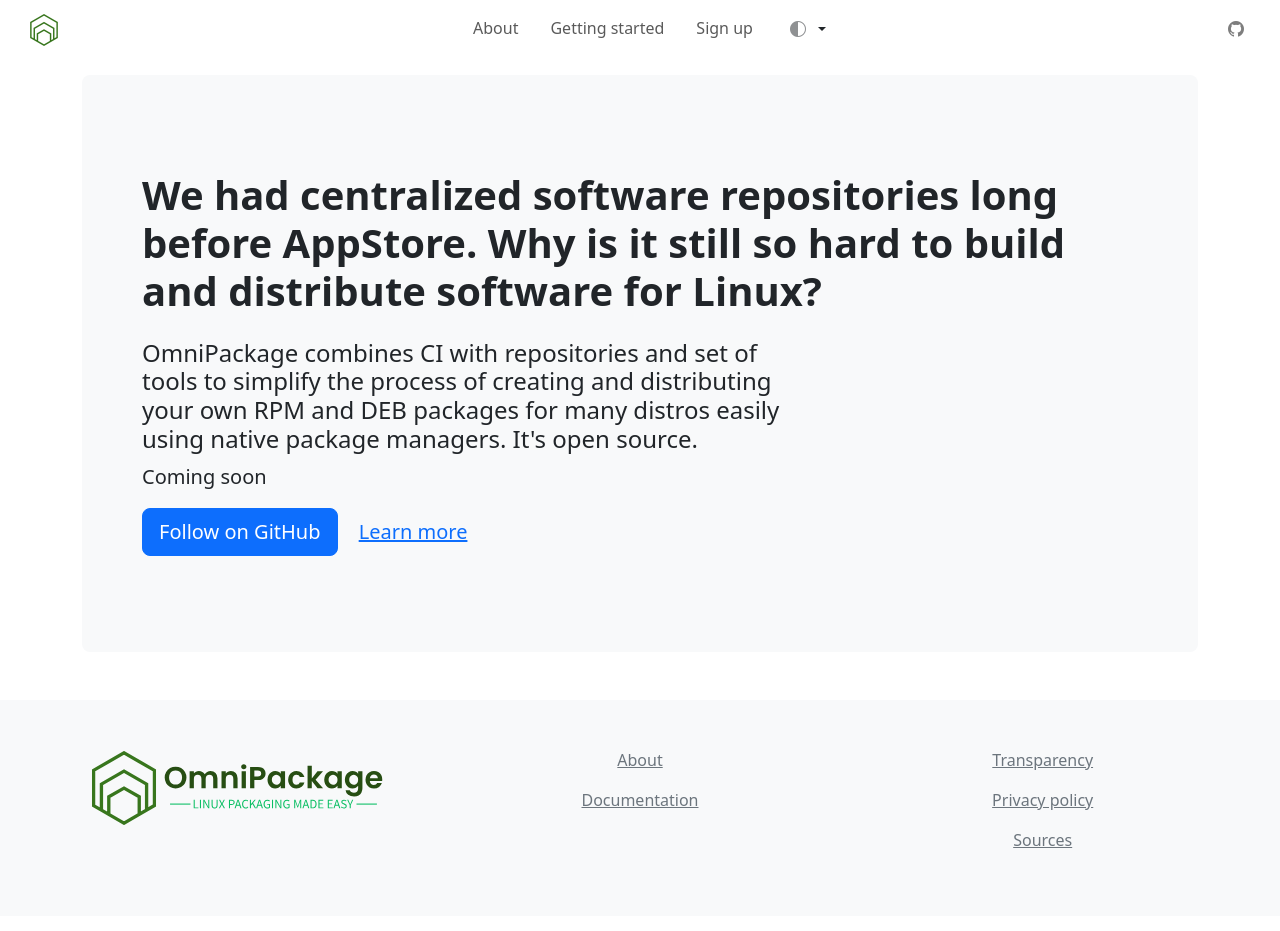
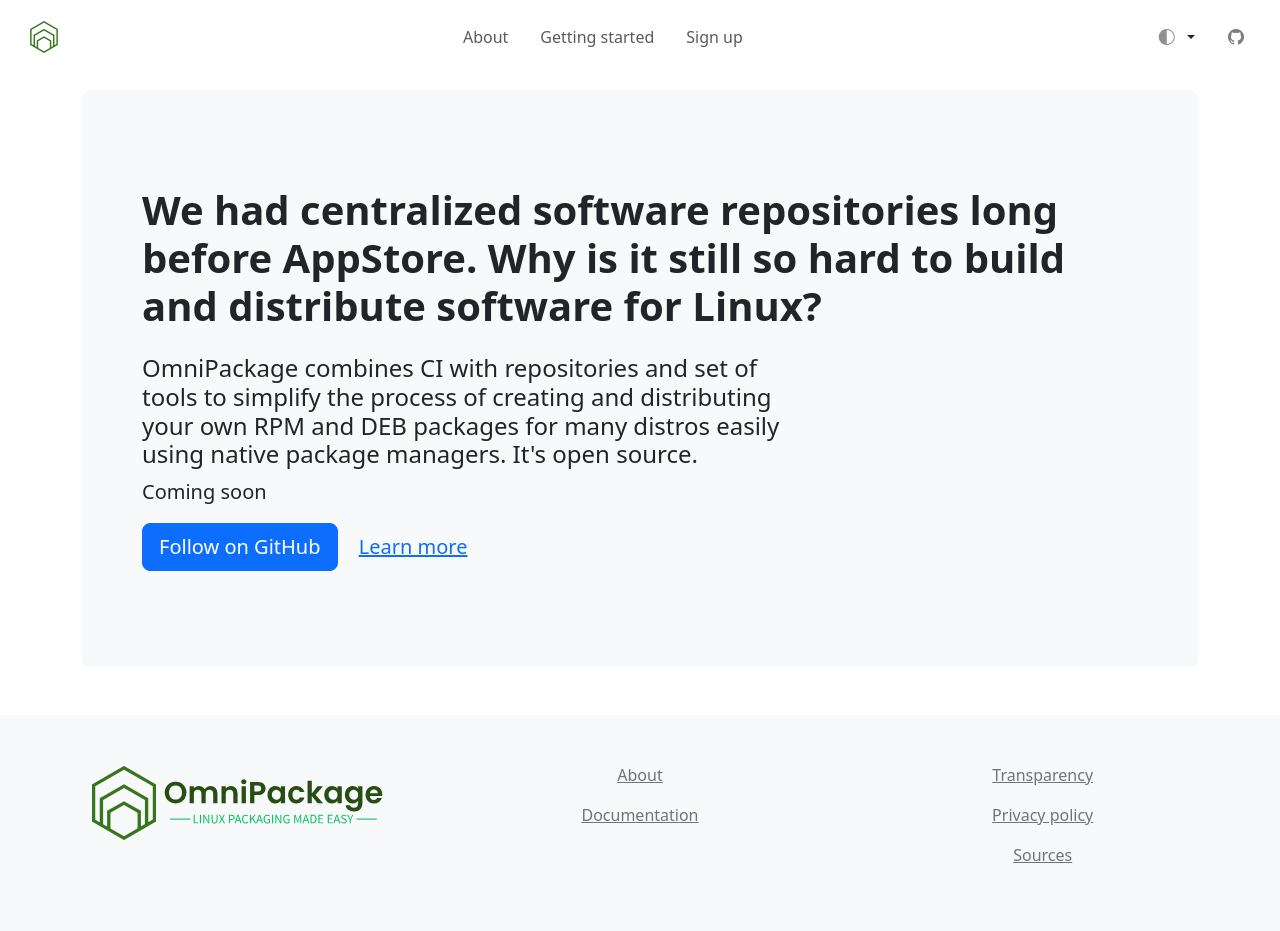
Before and after one commit to omnipackage/.github, a Jekyll site: the page built from index.html, in a window 1280 px wide. Built offline with Jekyll 4.4.1, drawn with Linux system fonts in a browser that asks for light colours.

Commit message:
navbar layout update

```diff
--- a/_includes/navbar.html
+++ b/_includes/navbar.html
@@ -4,10 +4,6 @@
     <a class="navbar-brand ms-3" href="/">
       <img src="/favicon-32x32.png" alt="logo">
     </a>
-
-    <button class="navbar-toggler" type="button" data-bs-toggle="collapse" data-bs-target="#navbarSupportedContent" aria-controls="navbarSupportedContent" aria-expanded="false" aria-label="Toggle navigation">
-      <span class="navbar-toggler-icon"></span>
-    </button>
 
     <div class="collapse navbar-collapse" id="navbarSupportedContent">
       <ul class="navbar-nav ms-auto me-auto mb-2 mb-lg-0">
@@ -20,18 +16,24 @@
         <li class="nav-item me-3">
           <a class="nav-link" href="{{ site.sign_up_url }}" target="_blank">Sign up</a>
         </li>
-        <li class="nav-item">
-          {% include theme_selector.html %}
-        </li>
+
       </ul>
+    </div>
 
     <span class="navbar-text">
+      <div class="d-inline-flex me-3">
+        {% include theme_selector.html %}
+      </div>
+
       <div class="d-inline-flex me-3">
         <a class="nav-link opacity-50" href="{{ site.github_url }}" target="_blank">
           <i class="bi bi-github me-2"></i>
         </a>
       </div>
     </span>
-    </div>
+
+    <button class="navbar-toggler" type="button" data-bs-toggle="collapse" data-bs-target="#navbarSupportedContent" aria-controls="navbarSupportedContent" aria-expanded="false" aria-label="Toggle navigation">
+      <span class="navbar-toggler-icon"></span>
+    </button>
   </div>
 </nav>
```
Lines whose indentation alone changed are shown as unchanged.
